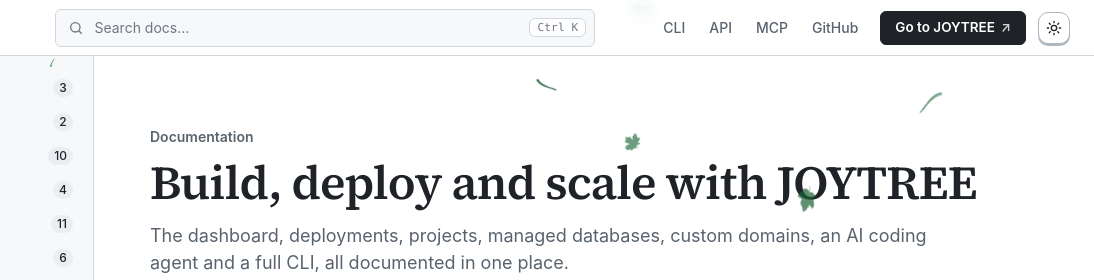
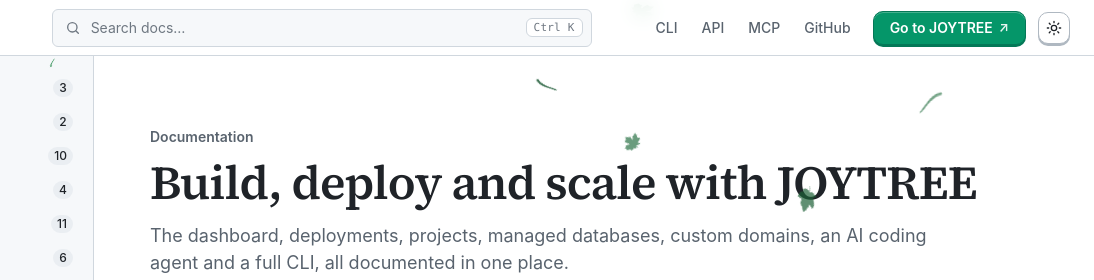
Before and after one commit to joytree-host/joytree-CLI-documentations, a website: page index.html in a window 1280 px wide. Shown: the top 280 px of the page, 186-1280 px from the left. Drawn offline with Linux system fonts and the light colour scheme.

Commit message:
style(docs): top bar Go to JOYTREE button now matches Quickstart - emerald #059669, 1.5px #047857 border, 10px radius, raised bottom edge, hover lift and press. styles v27

```diff
--- a/index.html
+++ b/index.html
@@ -12,7 +12,7 @@
 <link rel="preconnect" href="https://fonts.googleapis.com">
 <link rel="preconnect" href="https://fonts.gstatic.com" crossorigin>
 <link rel="stylesheet" href="https://fonts.googleapis.com/css2?family=Source+Serif+4:opsz,wght@8..60,500;8..60,600&display=swap">
-<link rel="stylesheet" href="styles.css?v=26">
+<link rel="stylesheet" href="styles.css?v=27">
 <script>
   (function(){
     var saved = null;
--- a/styles.css
+++ b/styles.css
@@ -997,3 +997,23 @@ figure.shot.seen .focus.f2{ animation: foc-two 7s ease-out .25s infinite; }
   figure.shot .curx::after{ display: none; }
   figure.shot .focus{ opacity: 1; }
 }
+
+
+/* Go to JOYTREE (top bar) = same green raised button as Quickstart */
+.topnav-cta{
+  display: inline-flex; align-items: center; justify-content: center; gap: 6px;
+  height: 34px; padding: 0 16px; margin-left: 8px;
+  background: #059669; color: #fff; -webkit-text-fill-color: #fff;
+  font-size: 14px; font-weight: 600; text-decoration: none; white-space: nowrap;
+  border: 1.5px solid #047857; border-radius: var(--btn-radius, 10px);
+  box-shadow: 0 1px 0 rgba(255,255,255,.25) inset, 0 2px 0 #047857;
+  transition: background-color .15s ease, border-color .15s ease, box-shadow .15s ease, transform .15s ease;
+}
+.topnav-cta:hover{
+  background: #047857; border-color: #065f46; color: #fff;
+  box-shadow: 0 2px 0 #065f46; transform: translateY(-1px); text-decoration: none;
+}
+.topnav-cta:active{ transform: translateY(1px); box-shadow: 0 0 0 transparent; }
+.topnav-cta:focus-visible{ outline: 2px solid var(--brand-ring); outline-offset: 2px; }
+.topnav-cta span{ font-size: 13px; opacity: .9; transition: transform .15s; }
+.topnav-cta:hover span{ transform: translate(1px,-1px); }
```
